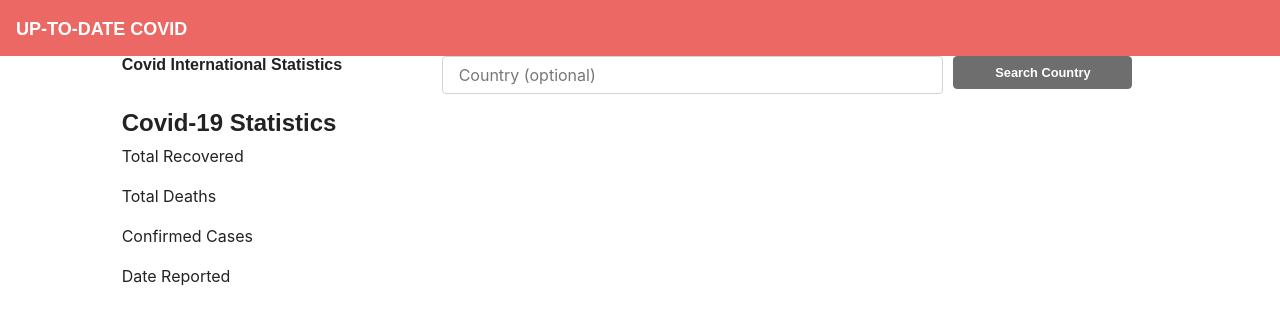
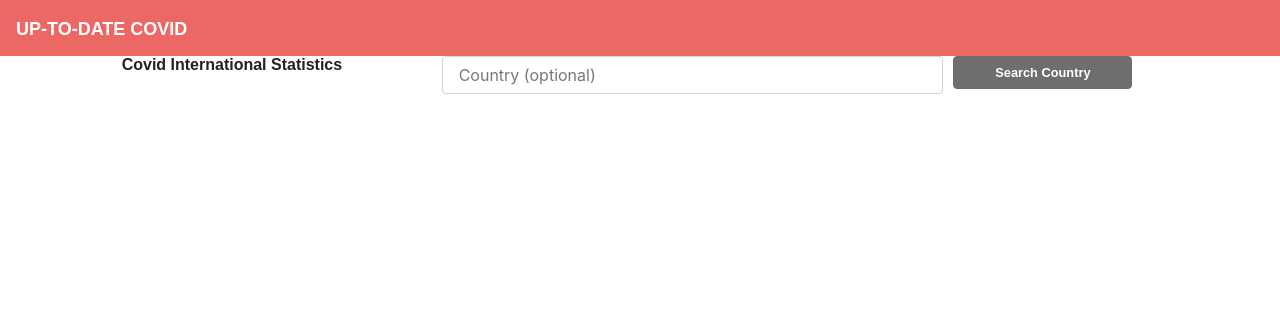
Before and after one commit to mcollums/Covid-Info-App, a React (Create React App) app in the folder client/: page / in a window 1280 px wide. Shown: the top 324 px of the page. Built offline with nearby package versions, Linux system fonts and the light colour scheme; no server answers; a web font is replaced by a local one.

Commit message:
no flickering on data load

```diff
--- a/client/src/pages/Graph.js
+++ b/client/src/pages/Graph.js
@@ -1,13 +1,11 @@
 import React, { useState, useEffect } from "react";
-import DeleteBtn from "../components/DeleteBtn";
 import API from "../utils/API";
 import { Link } from "react-router-dom";
 import { Col, Row, Container } from "../components/Grid";
-import { List, ListItem } from "../components/List";
-import { Input, TextArea, FormBtn } from "../components/Form";
+import { Input, FormBtn } from "../components/Form";
 
 function Graph() {
-    // Setting our component's initial state
+    // Setting the component's initial state
     const [covidData, setCovidData] = useState({})
     const [formObject, setFormObject] = useState({})
 
@@ -36,7 +34,7 @@ function Graph() {
         setFormObject({ ...formObject, [name]: value }) //takes past state and overwrites the property being passed from input field
     };
 
-    // When the form is submitted, use the API.getCovidData based on the location
+    // When the form is submitted, use the API.getCovidData based on the FormObject's location
     function handleFormSubmit(event) {
         event.preventDefault();
         loadCovidData(formObject.location);
@@ -70,11 +68,17 @@ function Graph() {
             <Row>
                 <Col size="1" />
                 <Col size="md-8 sm-12">
-                    <h4>{covidData.location} Covid-19 Statistics</h4>
-                    <p>{covidData.recovered} Total Recovered</p>
-                    <p>{covidData.deaths} Total Deaths</p>
-                    <p>{covidData.confirmed} Confirmed Cases</p>
-                    <p>{covidData.lastReported} Date Reported</p>
+                    {/* This ternary operator keeps the page from showing the template if there's not data in the state */}
+                    {JSON.stringify(covidData) !== '{}' ? //If covid Data is not empty, show data
+                        (<>
+                            <h4>{covidData.location} Covid-19 Statistics</h4>
+                            <p>{covidData.recovered} Total Recovered</p>
+                            <p>{covidData.deaths} Total Deaths</p>
+                            <p>{covidData.confirmed} Confirmed Cases</p>
+                            <p>{covidData.lastReported} Date Reported</p>
+                        </>)
+                        : (console.log("No Data")) // otherwise, show nothing
+                    }
                 </Col>
             </Row>
         </Container>
```
